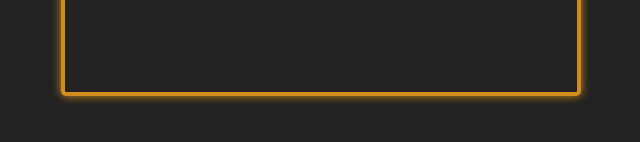
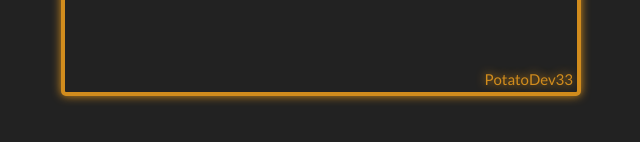
Before and after one commit to JagaimoDev/sh0rty, a website: page public/index.html in a window 1280 px wide. Shown: the part 572-714 px from the top of the page, without its empty margins (319-959 px from the left). Drawn offline with Linux system fonts and the light colour scheme.

Commit message:
Added signature

```diff
--- a/public/index.html
+++ b/public/index.html
@@ -22,6 +22,7 @@
 		<div class="alertBox">
 			<p></p>
 		</div>
+		<a href="https://github.com/PotatoDev33" target="_blank"><p id="author">PotatoDev33</p></a>
 	</div>
 
 	<script src="app.js"></script>
--- a/public/style.css
+++ b/public/style.css
@@ -30,6 +30,7 @@ body {
 	display: flex;
 	flex-direction: column;
 	align-items: center;
+	position: relative;
 }
 
 #form{
@@ -122,6 +123,16 @@ input[type=submit]:hover{
 	text-shadow: 0 0 10px #d42020;
 }
 
+#author{
+	position: absolute;
+	bottom: 0;
+	right: 0;
+	margin: 4px;
+	color: #d18c1d;
+	text-shadow: 0 0 10px #d18c1d;
+	font-size: 15px;
+}
+
 @media (max-width: 800px) {
 
 	#main{
```
